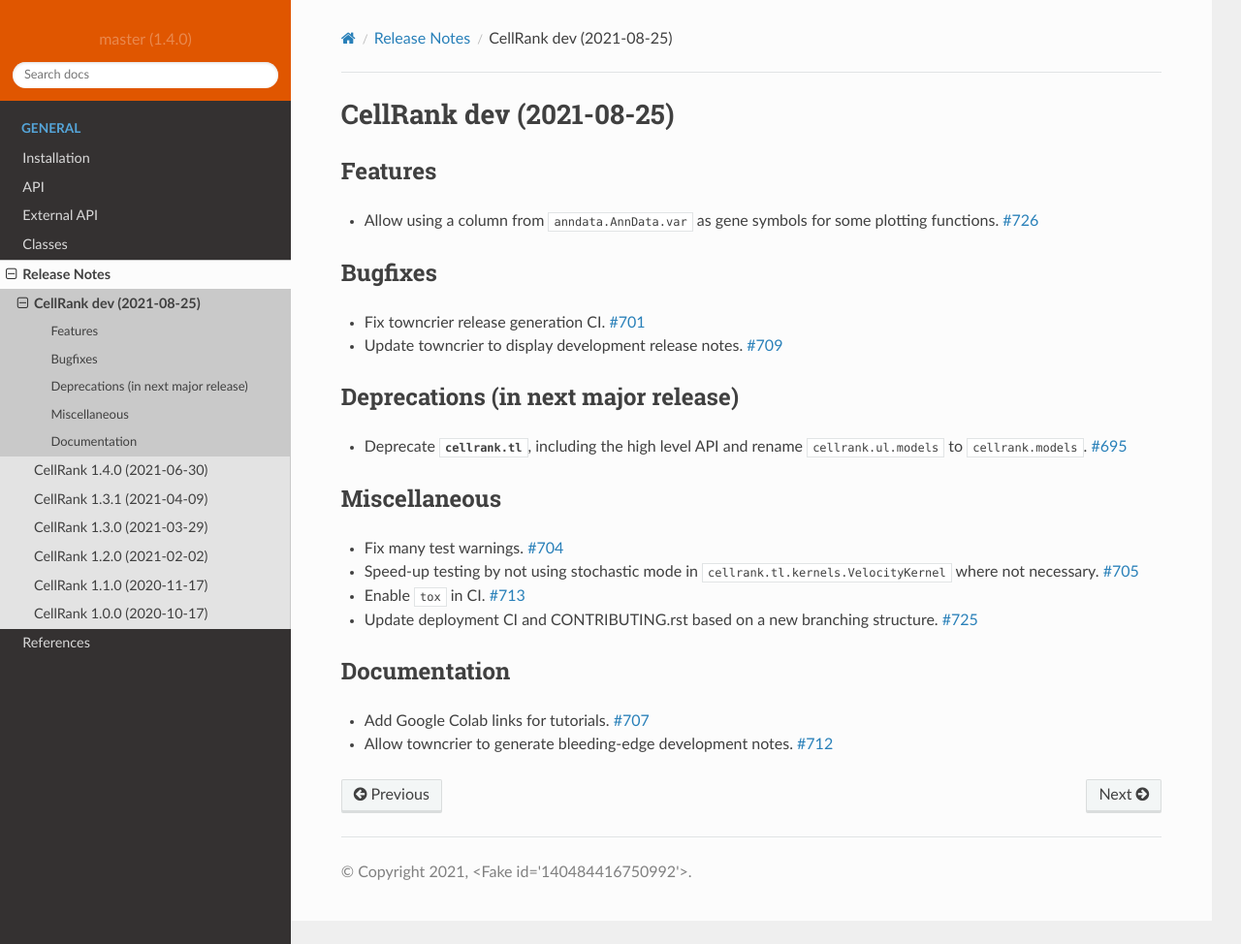
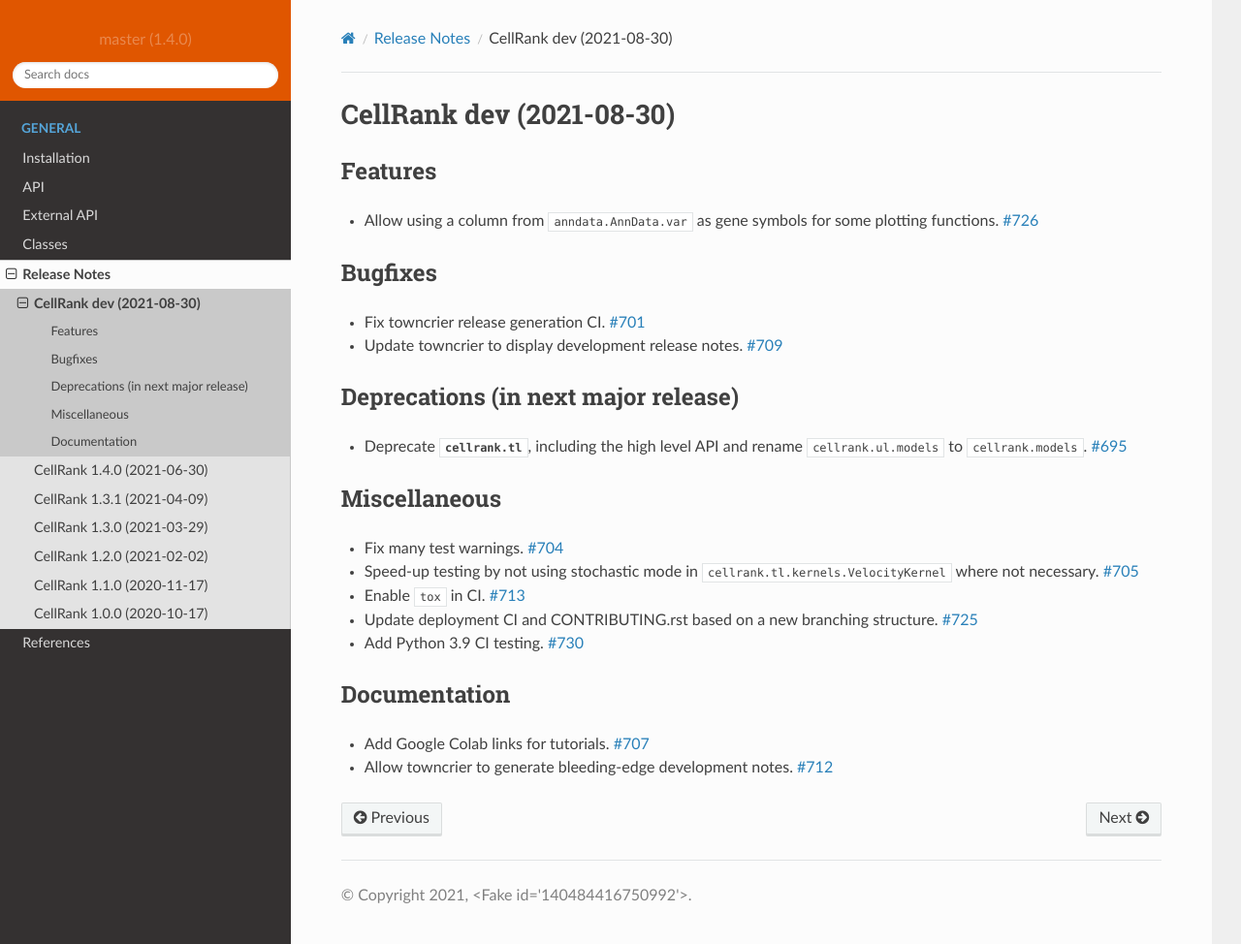
Before and after one commit to theislab/cellrank, a Sphinx documentation site: the page built from docs/source/release/notes-dev.rst, in a window 1280 px wide and 974 px high. Shown: the whole window at 97% size. Built offline with Sphinx 7.4.7 and the Read the Docs theme 2.0.0, drawn with Linux system fonts in a browser that asks for light colours; pages that are not in the unit, such as notebooks, are missing from menus; the version number is read from the project's files by our own code.

Commit message:
[auto][ci skip] Update dev release notes (#730)

```diff
--- a/docs/source/release/notes-dev.rst
+++ b/docs/source/release/notes-dev.rst
@@ -1,4 +1,4 @@
-CellRank dev (2021-08-25)
+CellRank dev (2021-08-30)
 =========================
 
 Features
@@ -41,6 +41,9 @@ Miscellaneous
 - Update deployment CI and CONTRIBUTING.rst based on a new branching structure.
   `#725 <https://github.com/theislab/cellrank/pull/725>`__
 
+- Add Python 3.9 CI testing.
+  `#730 <https://github.com/theislab/cellrank/pull/730>`__
+
 
 Documentation
 -------------
```
